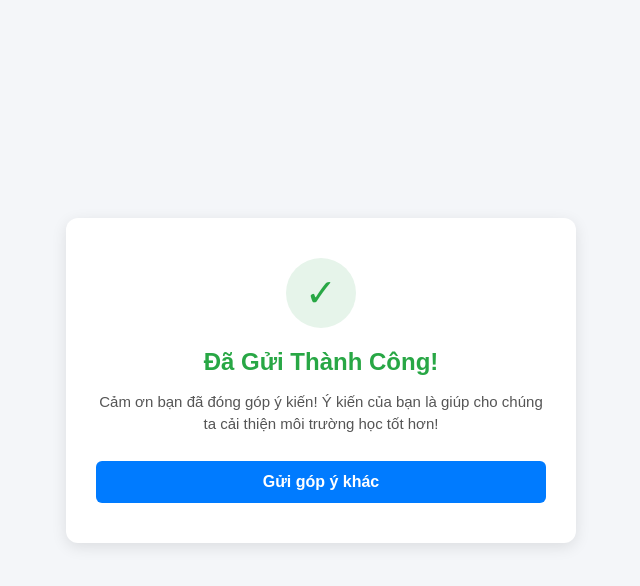
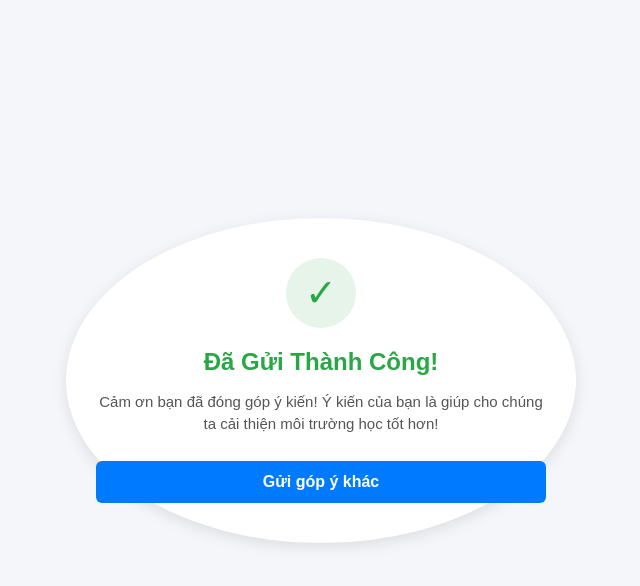
Before and after one commit to xiangkaiwen110608-blip/WedHocSinh, a Flask app: template templates/success.html in a window 1280 px wide. Shown: the top 586 px of the page, without its empty margins (319-959 px from the left). Run offline with Flask 3, Linux system fonts and the light colour scheme; the template is opened without the code that fills it, so the values that code supplies are empty.

Commit message:
Change border radius from 12px to 50%

```diff
--- a/templates/success.html
+++ b/templates/success.html
@@ -22,7 +22,7 @@
             width: 100%;
             background: white;
             padding: 40px 30px;
-            border-radius: 12px;
+            border-radius: 50%;
             box-shadow: 0 4px 15px rgba(0,0,0,0.1);
             text-align: center;
         }
```
